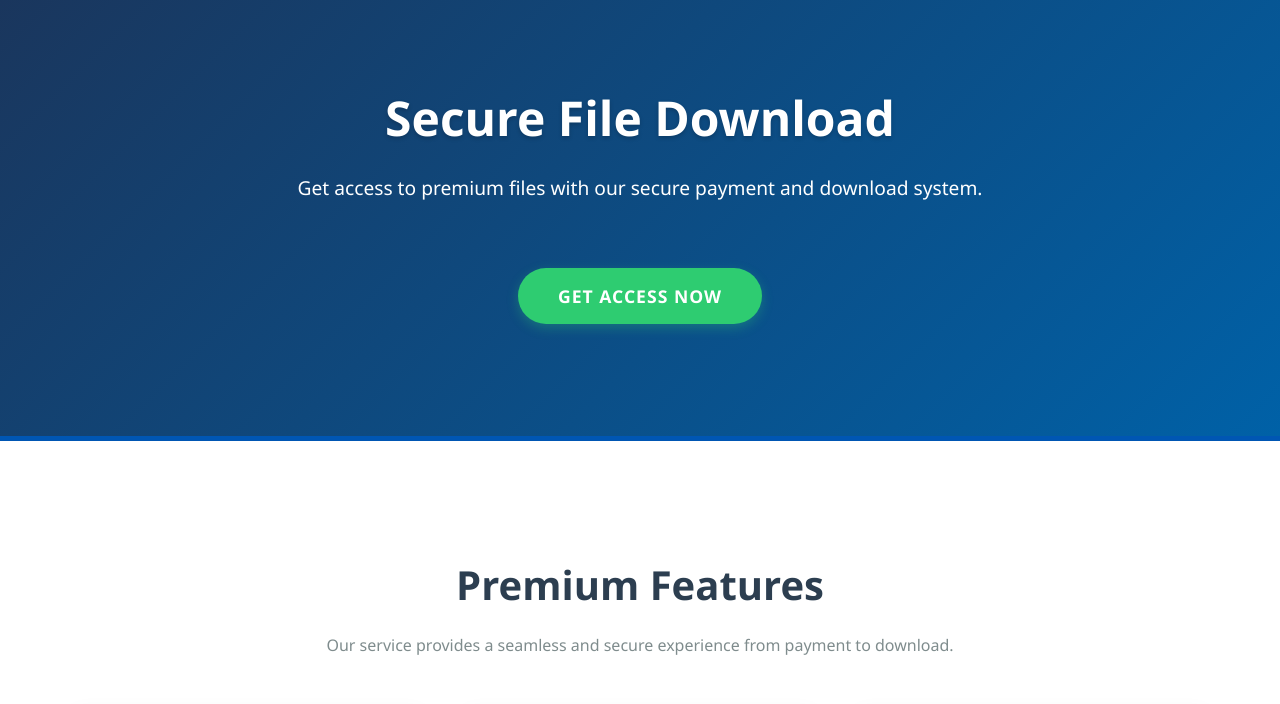
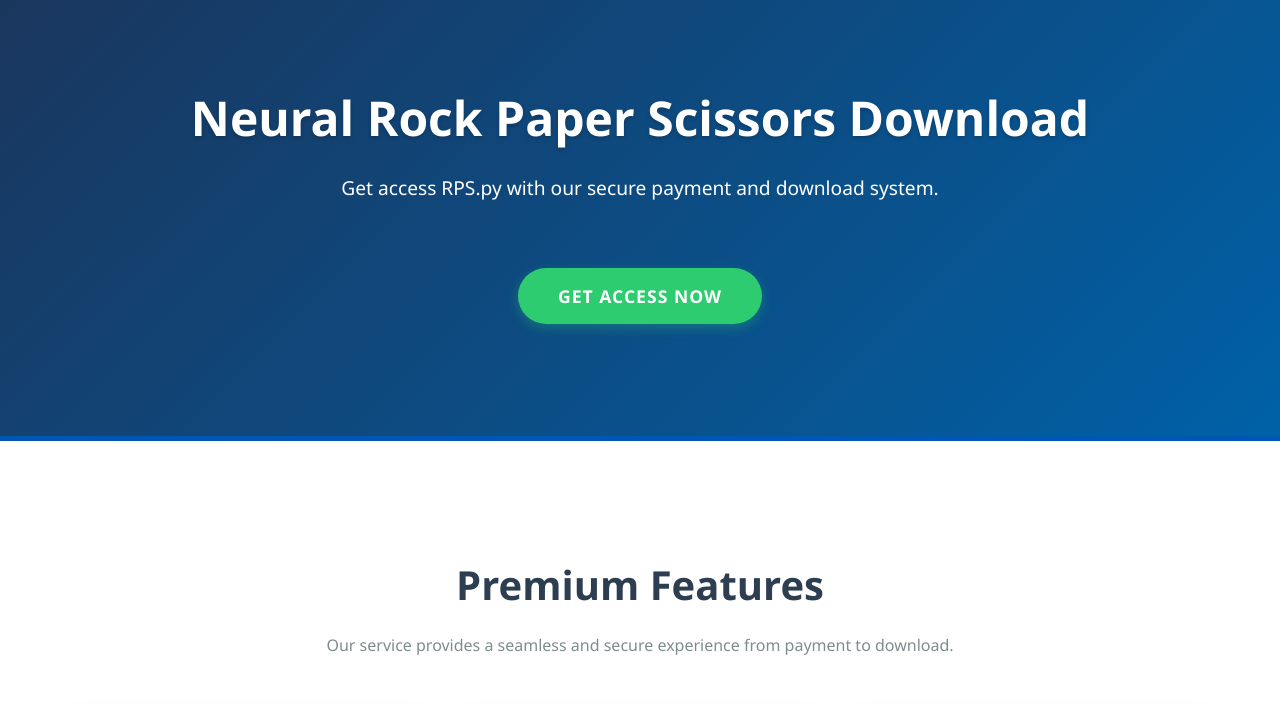
Before and after one commit to JusticeRox98577/secure-download-site, a plain HTML site: page index.html in a window 1280 px wide. Shown: the top 704 px of the page. Drawn offline with Linux system fonts and the light colour scheme.

Commit message:
Update index.html

```diff
--- a/index.html
+++ b/index.html
@@ -3,7 +3,7 @@
 <head>
     <meta charset="UTF-8">
     <meta name="viewport" content="width=device-width, initial-scale=1.0">
-    <title>Secure File Download</title>
+    <title>Neural Rock Paper Scissors Download</title>
     <!-- Font Awesome for icons -->
     <link rel="stylesheet" href="https://cdnjs.cloudflare.com/ajax/libs/font-awesome/6.0.0/css/all.min.css">
     <!-- Link to stylesheet - UPDATED for flat structure -->
@@ -13,8 +13,8 @@
     <!-- Header Section -->
     <header>
         <div class="container">
-            <h1 class="fade-in">Secure File Download</h1>
-            <p class="slide-up">Get access to premium files with our secure payment and download system.</p>
+            <h1 class="fade-in">Neural Rock Paper Scissors Download</h1>
+            <p class="slide-up">Get access RPS.py with our secure payment and download system.</p>
             <div class="cta-button slide-up">
                 <a href="payment.html" class="btn">Get Access Now</a>
             </div>
@@ -74,7 +74,7 @@
                 </div>
                 <div class="step">
                     <div class="step-number">3</div>
-                    <h3>Download File</h3>
+                    <h3>Download RPS.py</h3>
                     <p>Get immediate access to download your premium content after verification.</p>
                 </div>
             </div>
```
